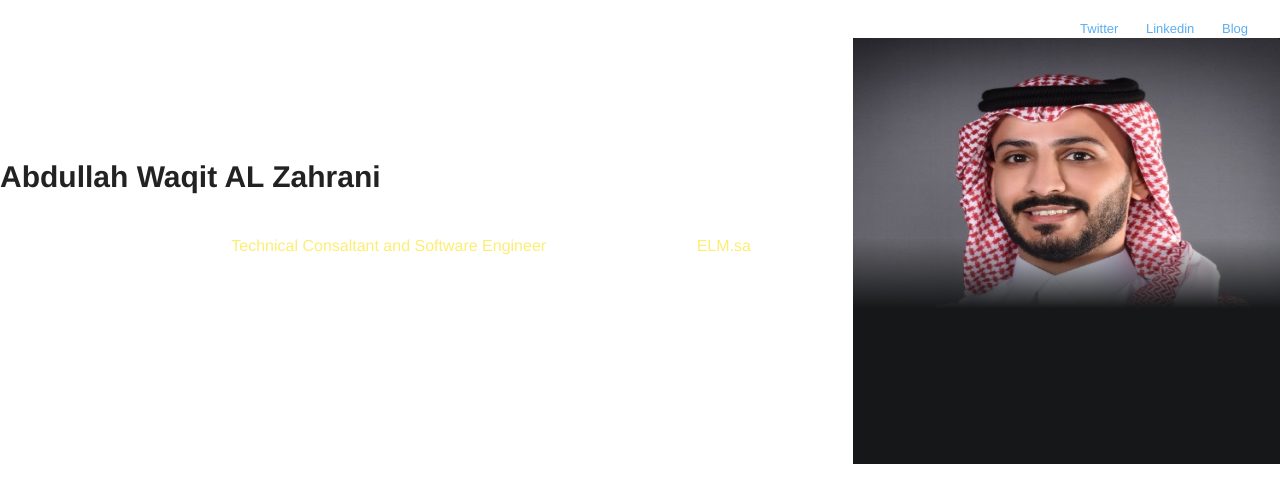
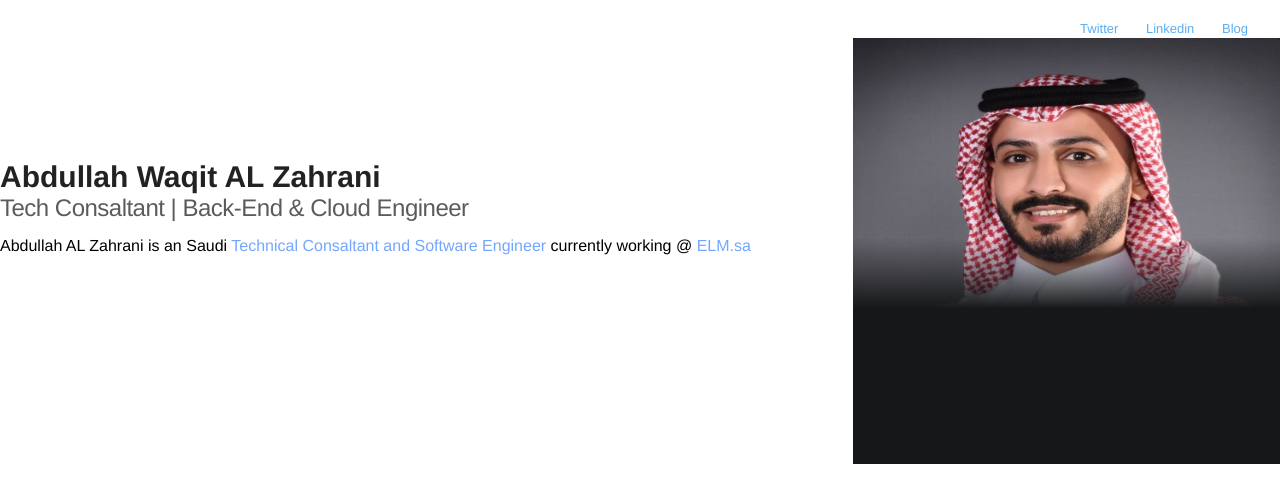
Before and after one commit to awaqit/abdullahwaqit.com, a plain HTML site: page index.html in a window 1280 px wide. Drawn offline with Linux system fonts and the light colour scheme.

Commit message:
change colores

```diff
--- a/index.html
+++ b/index.html
@@ -33,26 +33,26 @@
         .image-container .image-text {
             opacity: 0.86;
             font-size: 0.9rem;
-            color: #FFFFFF;
+            color: #000000;
             margin-top: -80px;
             padding: 20px;
             line-height: 1.7;
         }
 
         .image-text {
-            color: white;
+            color: #000000;
             line-height: 120%;
             margin-top: 16px;
             margin-right: 16px;
         }
 
         .image-text a {
-            color: #FEED73;
+            color: #73a6fe;
         }
 
         .info-container {
             padding-top: 124px;
-            color: white;
+            color: #000000;
         }
 
         .info-container .author {
@@ -60,7 +60,7 @@
             /* font-family: Inter-Regular_Black; */
             font-family: 'Inter', sans-serif;
             font-size: 6rem;
-            color: #FFFFFF;
+            color: #000000;
             letter-spacing: -4.48px;
             line-height: 102px;
         }
@@ -68,7 +68,7 @@
         .info-container .role, .text-subtitle {
             opacity: 0.64;
             font-size: 1.5rem;
-            color: #FFFFFF;
+            color: #000000;
             letter-spacing: -0.51px;
             margin-top: 4px;
         }
```
